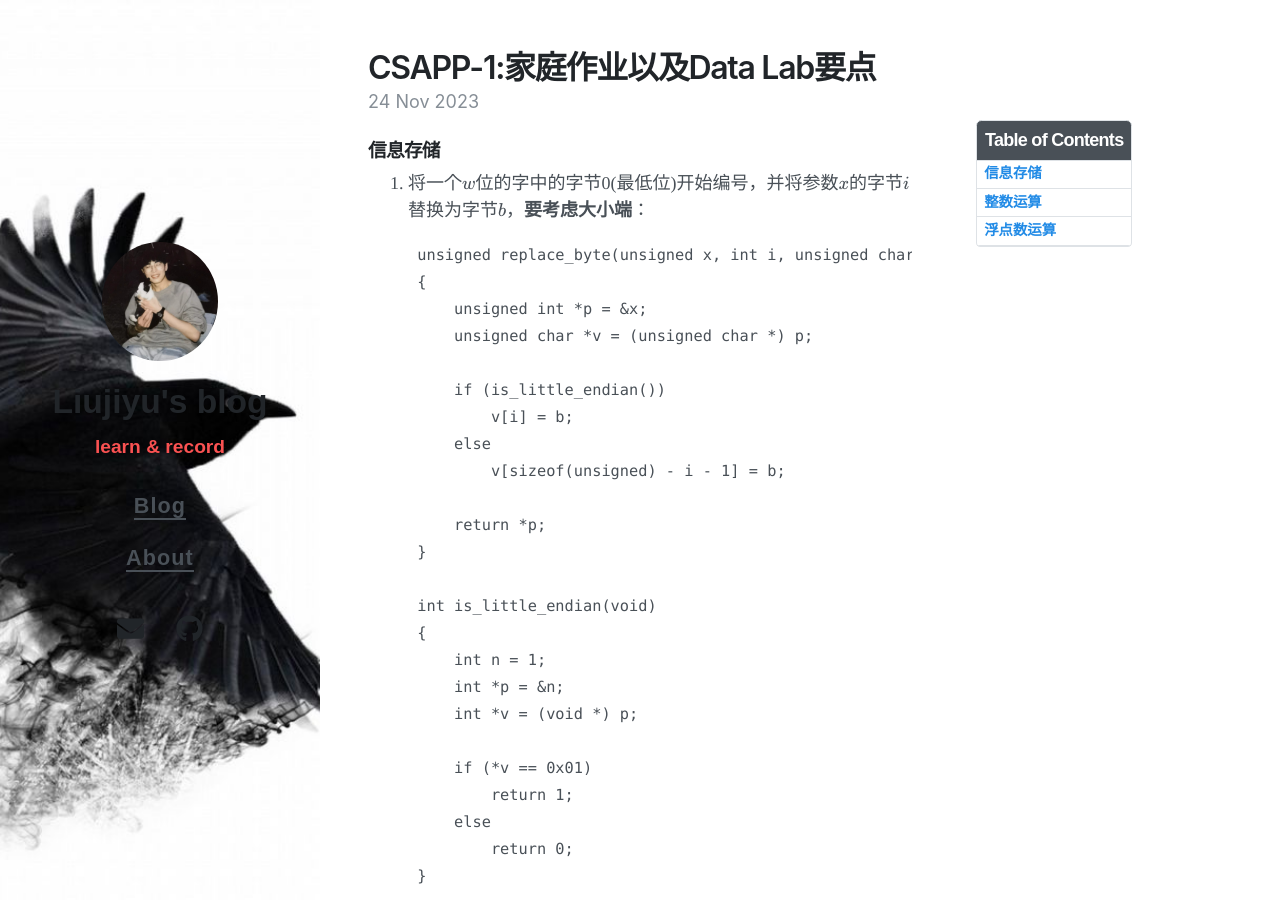
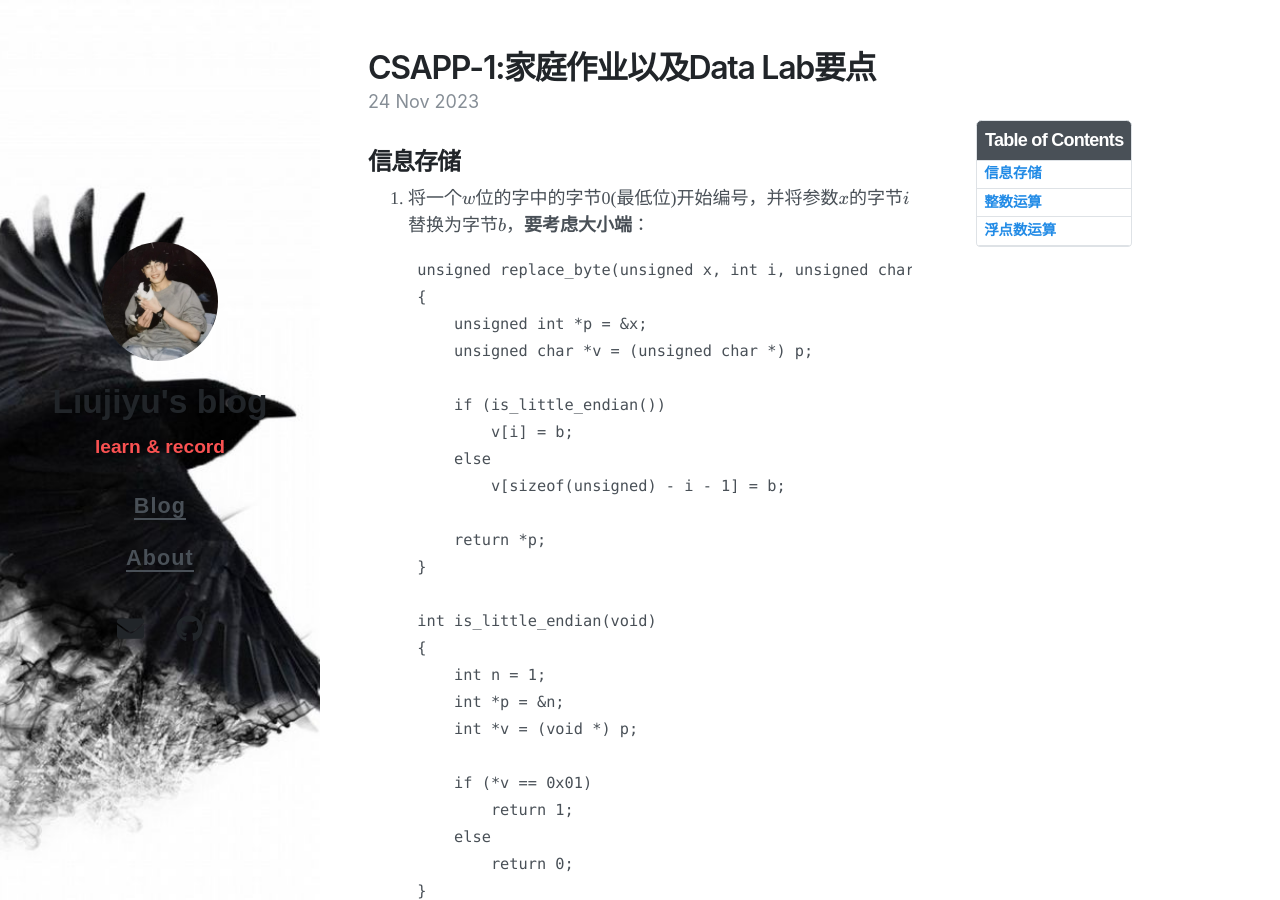
Before and after one commit to LiuJiyu20000308/Liujiyu20000308.github.io, a Jekyll site: the page built from _posts/2023-11-29-CSAPP-hm1.md, in a window 1280 px wide and 900 px high. Built offline with Jekyll 4.4.1, drawn with Linux system fonts in a browser that asks for light colours; nearby versions of some CDN libraries; formulas are drawn with MathJax 3.

Commit message:
fix format

````diff
--- a/_posts/2023-11-29-CSAPP-hm1.md
+++ b/_posts/2023-11-29-CSAPP-hm1.md
@@ -6,7 +6,7 @@ tags: [CSAPP]
 toc: true
 ---
 
-### 信息存储
+## 信息存储
 
 1. 将一个$w$位的字中的字节0(最低位)开始编号，并将参数$x$的字节$i$替换为字节$b$，**要考虑大小端**：
 
@@ -170,7 +170,7 @@ toc: true
     2.  $0^{w-k-j}1^k0^j$:          `a = -1 << (k-j), b = -1 << j,  ~(a|~b)`
 
 
-### 整数运算
+## 整数运算
 
 1. 符号整数饱和加法（正溢出返回TMax，负溢出返回TMin）以及对应的判断减法是否溢出（**注意y=TMin的情况**）
 
@@ -281,7 +281,7 @@ toc: true
 
     ```
 
-### 浮点数运算
+## 浮点数运算
 
 1. 实现浮点数小于号判断（假设两个参数都不是NaN）：
     1. +0.0等于-0.0
````
